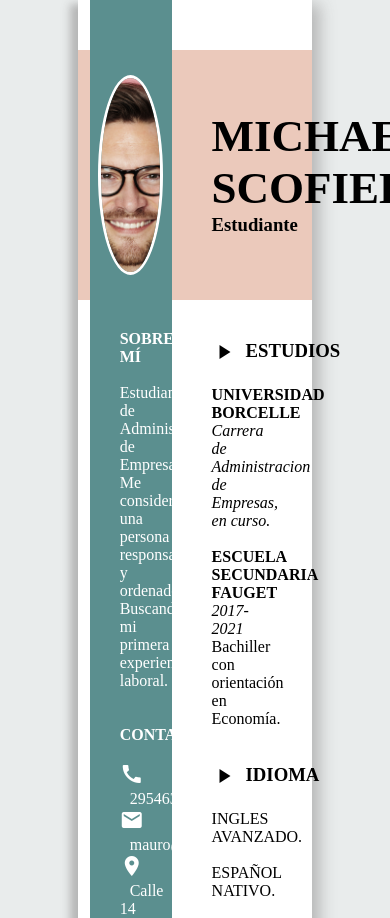
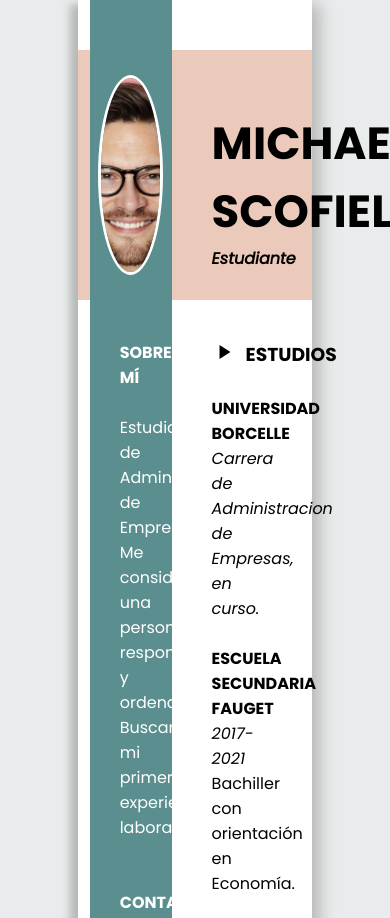
Before and after one commit to BautistaMendibe/cv-para-mauro, a plain HTML site: page index.html in a window 390 px wide. Shown: the top 918 px of the page. Drawn offline with Linux system fonts and the light colour scheme.

Commit message:
Terminé falta el responsive

```diff
--- a/index.html
+++ b/index.html
@@ -5,6 +5,9 @@
     <link rel="stylesheet" href="style.css">
     <link rel="stylesheet" href="https://fonts.googleapis.com/icon?family=Material+Icons">
     <link rel="icon" type="image/x-icon" href="./imagenes/icono.ico">
+    <link rel="preconnect" href="https://fonts.googleapis.com">
+    <link rel="preconnect" href="https://fonts.gstatic.com" crossorigin>
+    <link href="https://fonts.googleapis.com/css2?family=Poppins:ital,wght@0,400;0,700;1,400&display=swap" rel="stylesheet">
     <title>CV Mauro Sáez - Trabajo Joven</title>
 </head>
 <body>
@@ -23,7 +26,7 @@
         <div class="third-row-about-me">
             <h4>SOBRE MÍ</h4>
             <br>
-            <p>Estudiante de Administración de Empresas. Me considero una persona responsable y ordenado.
+            <p>Estudiante de Administración de Empresas. <br>Me considero una persona responsable y ordenado.
                 Buscando mi primera experiencia laboral.</p>
             <br><br>
             <h4>CONTACTO</h4>
@@ -53,7 +56,7 @@
         <div class="first-row-information"></div>
         <div class="second-row-information">
             <h1 class="nombre">MICHAEL<br>SCOFIELD</h1>
-            <h3>Estudiante</h3>
+            <h4><i>Estudiante</i></h4>
         </div>
         <div class="third-row-information">
             <div class="icon-text">
--- a/style.css
+++ b/style.css
@@ -2,6 +2,7 @@
     box-sizing: border-box;
     padding: 0;
     margin: 0;
+    font-family: 'Poppins', sans-serif;
 }
 
 body{
@@ -60,7 +61,9 @@ body{
 }
 
 .third-row-about-me{
-    padding: 30px;
+    padding-left: 30px;
+    padding-right: 30px;
+    padding-top: 40px;
     color: white;
 }
 
```
